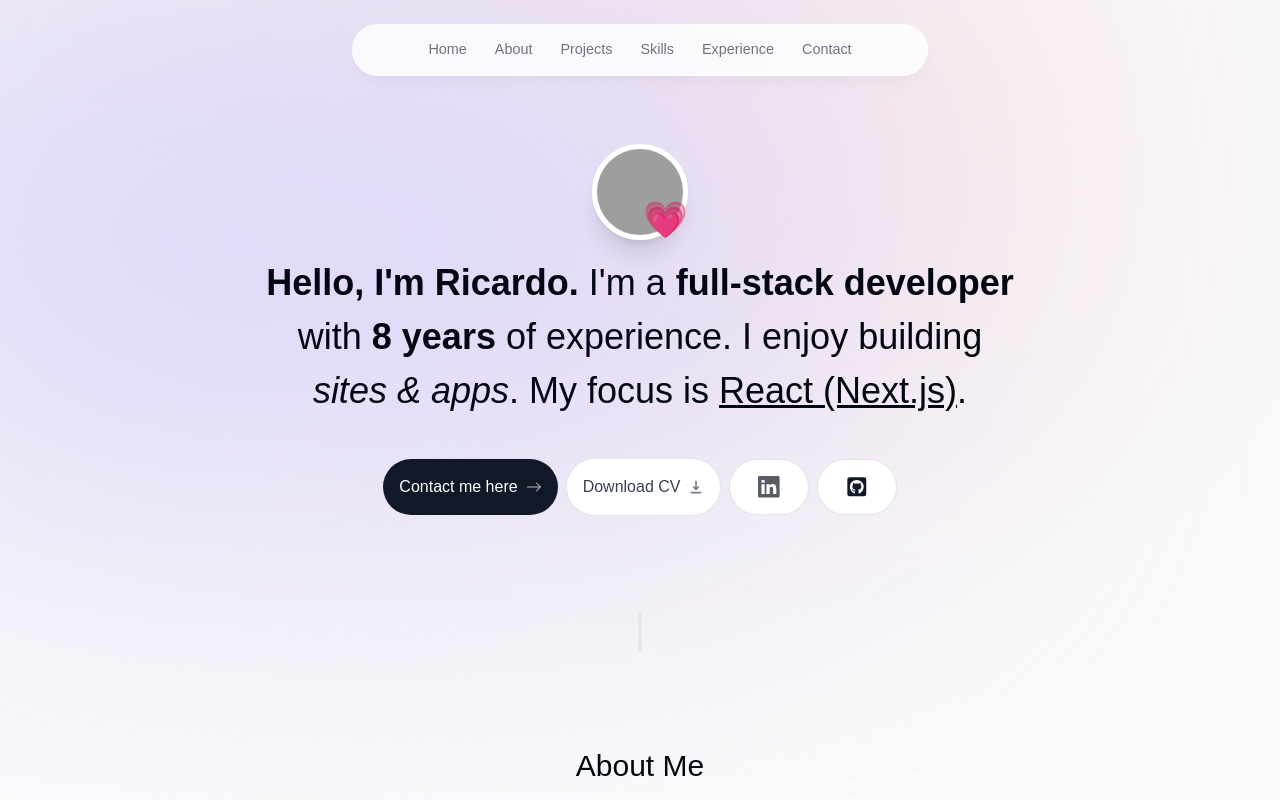
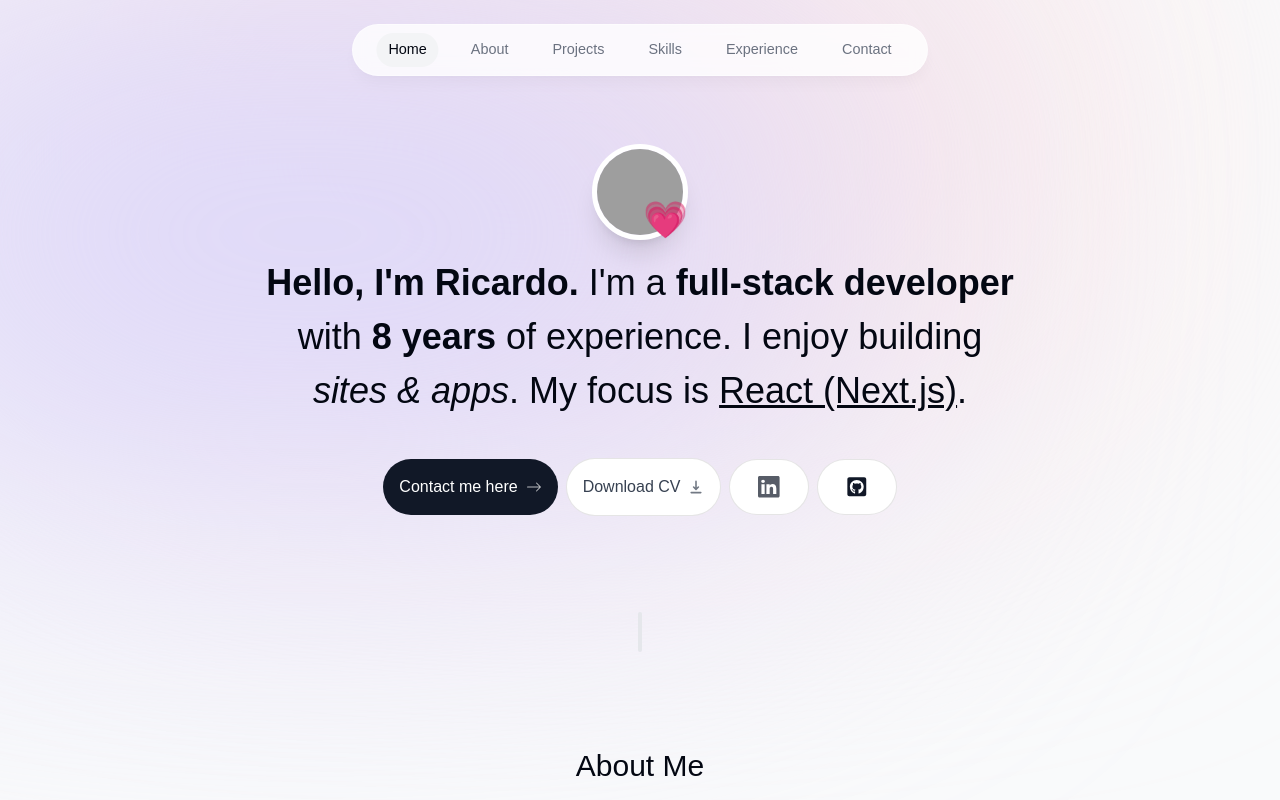
Before and after one commit to CalmXL/portfolio, a Next.js app: page / in a window 1280 px wide. Shown: the top 800 px of the page. Built offline with nearby package versions, Linux system fonts and the light colour scheme; grey boxes are pictures that could not be loaded.

Commit message:
feat: add click activeState motion

```diff
--- a/app/layout.tsx
+++ b/app/layout.tsx
@@ -24,7 +24,7 @@ export default function RootLayout({
   children: React.ReactNode;
 }>) {
   return (
-    <html lang="en" suppressHydrationWarning>
+    <html lang="en" className="!scroll-smooth">
       <body
         className={`${geistSans.variable} ${geistMono.variable} antialiased bg-gray-50 text-gray-950 relative h-[5000px] pt-28 sm:pt-36`}>
         <div className="bg-[#fbe2e3] absolute top-[-6rem] -z-10 right-[11rem] h-[31.25rem] w-[31.25rem] rounded-full blur-[10rem] sm:w-[68.75rem] dark:bg-[#946263]"></div>
--- a/components/about.tsx
+++ b/components/about.tsx
@@ -7,10 +7,11 @@ import SectionHeading from './section-heading';
 export default function About() {
   return (
     <motion.section
-      className="mb-28 max-w-[45rem] leading-8 sm:mb-40"
+      className="mb-28 max-w-[45rem] leading-8 sm:mb-40 scroll-m-28"
       initial={{ opacity: 0, y: 100 }}
       animate={{ opacity: 1, y: 0 }}
-      transition={{ delay: 0.1 }}>
+      transition={{ delay: 0.1 }}
+      id="about">
       <SectionHeading title="About Me" />
       <p className="mb-3">
         After graduating with a degree in{' '}
--- a/components/header.tsx
+++ b/components/header.tsx
@@ -1,35 +1,54 @@
 'use client';
 
-import React from 'react';
+import React, { useState } from 'react';
 import { motion } from 'framer-motion';
 import { links } from '@/lib/data';
 import Link from 'next/link';
+import clsx from 'clsx';
 
 export default function Header() {
+  const [activeSection, setActiveAction] = useState('Home');
+
   return (
     <header className="z-[999] relative">
       <motion.div
-        className="fixed top-0 left-1/2 h-[4.5rem] w-full rounded-none border border-white border-opacity-40 bg-white bg-opacity-80 shadow-lg shadow-black/[0.03] backdrop-blur-[0.5rem] sm:top-6 sm:h-[3.25rem] sm:w-[36rem] sm:rounded-full"
+        className="fixed top-0 left-1/2 h-[4.5rem] w-full rounded-none border border-white border-opacity-40 bg-white bg-opacity-80 shadow-lg shadow-black/[0.03] backdrop-blur-[0.5rem] sm:top-6 sm:h-[3.25rem] sm:w-[36rem] sm:rounded-full dark:bg-gray-950 dark:border-black/40 dark:bg-opacity-75"
         initial={{ y: -100, x: '-50%', opacity: 0 }}
-        animate={{ y: 0, x: '-50%', opacity: 1 }}>
-        <nav className="flex fixed top-[0.15rem] left-1/2 h-12 -translate-x-1/2 py-2 sm:top-[1/7rem] sm:h-[initial] sm:py-0">
+        animate={{ y: 0, x: '-50%', opacity: 1 }}></motion.div>
+
+      <nav className="flex fixed top-[0.15rem] left-1/2 h-12 -translate-x-1/2 py-2 sm:top-[1.7rem] sm:h-[initial] sm:py-0">
         <ul className="flex w-[22rem] flex-wrap items-center justify-center gap-y-1 text-[0.9rem] font-medium text-gray-500 sm:w-[initial] sm:flex-nowrap sm:gap-5">
           {links.map((link) => (
             <motion.li
-                className="h-3/4 flex items-center justify-center"
+              className="h-3/4 flex items-center justify-center relative"
               key={link.hash}
               initial={{ y: -100, opacity: 0 }}
               animate={{ y: 0, opacity: 1 }}>
               <Link
-                  className="flex px-1 py-3 items-center justify-center w-full transition hover:text-gray-950"
-                  href={link.hash}>
+                className={clsx(
+                  'flex w-full items-center justify-center px-3 py-3 hover:text-gray-950 transition dark:text-gray-500 dark:hover:text-gray-300',
+                  {
+                    'text-gray-950': activeSection === link.name,
+                  }
+                )}
+                href={link.hash}
+                onClick={() => setActiveAction(link.name)}>
                 {link.name}
+                {link.name === activeSection && (
+                  <motion.span
+                    className="bg-gray-100 rounded-full absolute inset-0 -z-10 dark:bg-gray-800"
+                    layoutId="activeSection"
+                    transition={{
+                      type: 'spring',
+                      stiffness: 380,
+                      damping: 30,
+                    }}></motion.span>
+                )}
               </Link>
             </motion.li>
           ))}
         </ul>
       </nav>
-      </motion.div>
     </header>
   );
 }
--- a/components/intro.tsx
+++ b/components/intro.tsx
@@ -10,7 +10,9 @@ import { FaGithubSquare } from 'react-icons/fa';
 
 export default function Intro() {
   return (
-    <section className="mb-28 max-w-[50rem] text-center sm:mb-0">
+    <section
+      id="home"
+      className="mb-28 max-w-[50rem] text-center sm:mb-0 scroll-mt-[200rem]">
       <div className="flex items-center justify-center">
         <div className="relative">
           <motion.div
--- a/components/projects.tsx
+++ b/components/projects.tsx
@@ -5,7 +5,7 @@ import Project from './project';
 
 export default function Projects() {
   return (
-    <section>
+    <section id="projects" className="scroll-mt-28">
       <SectionHeading title="My Projects" />
       <div>
         {projectsData.map((project, index) => (
--- a/package.json
+++ b/package.json
@@ -9,6 +9,7 @@
     "lint": "next lint"
   },
   "dependencies": {
+    "clsx": "^2.1.1",
     "framer-motion": "^11.15.0",
     "next": "15.1.2",
     "react": "^19.0.0",
```
Also changed, not shown: 1 other file (tests, documents, lock files or other folders). Lines whose indentation alone changed are shown as unchanged.
